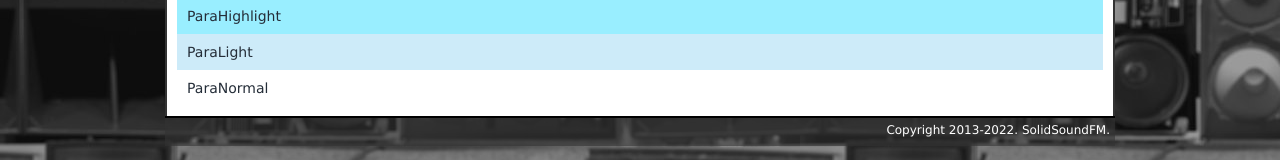
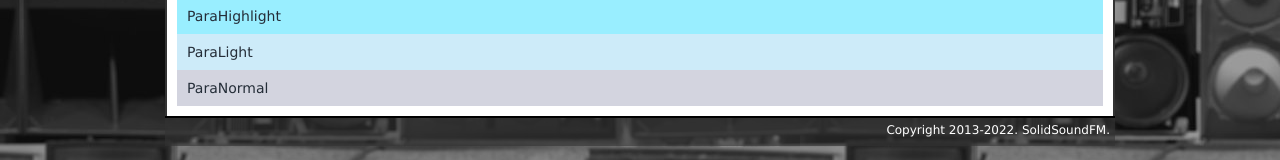
Before and after one commit to irquigley/SolidSoundFM-js, a Next.js app: page / in a window 1280 px wide. Shown: the part 317-477 px from the top of the page. Built offline with nearby package versions, Linux system fonts and the light colour scheme; a web font is replaced by a local one.

Commit message:
Update ParaNormal.js

```diff
--- a/components/ParaNormal.js
+++ b/components/ParaNormal.js
@@ -1,5 +1,5 @@
 export default function ParaNormal({children}) {
   return (
-      <p className="background-page">{children}</p>
+      <p className="background-pale">{children}</p>
     )
 }
```
